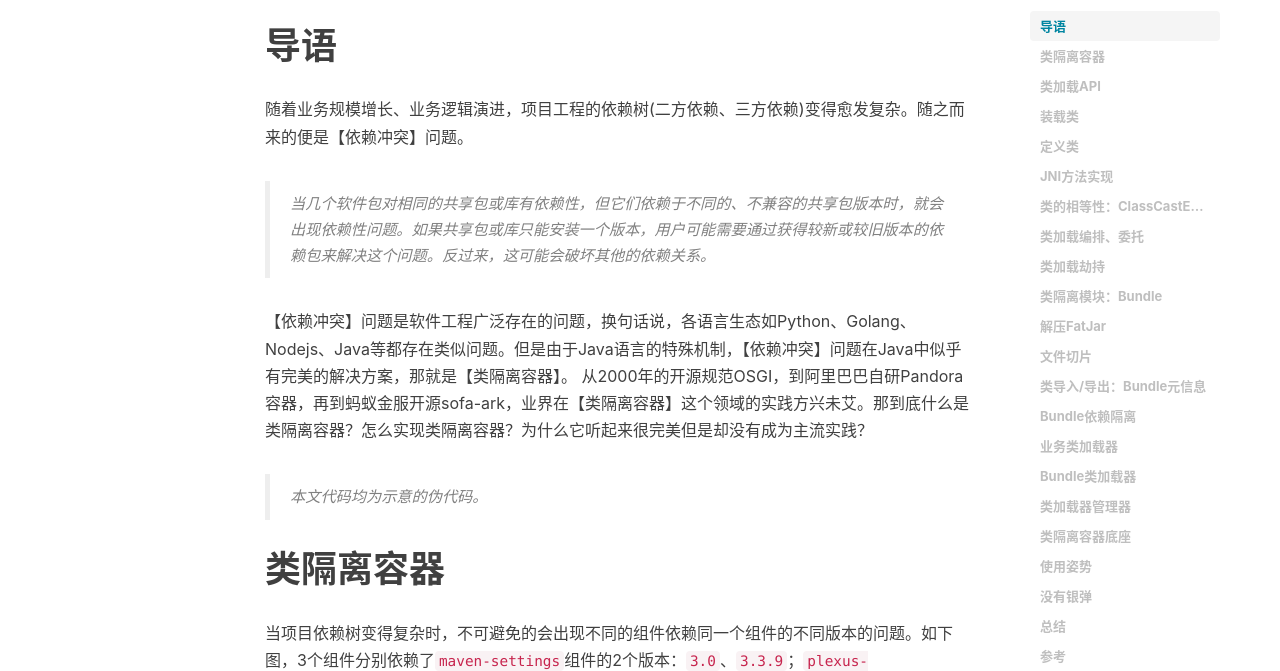
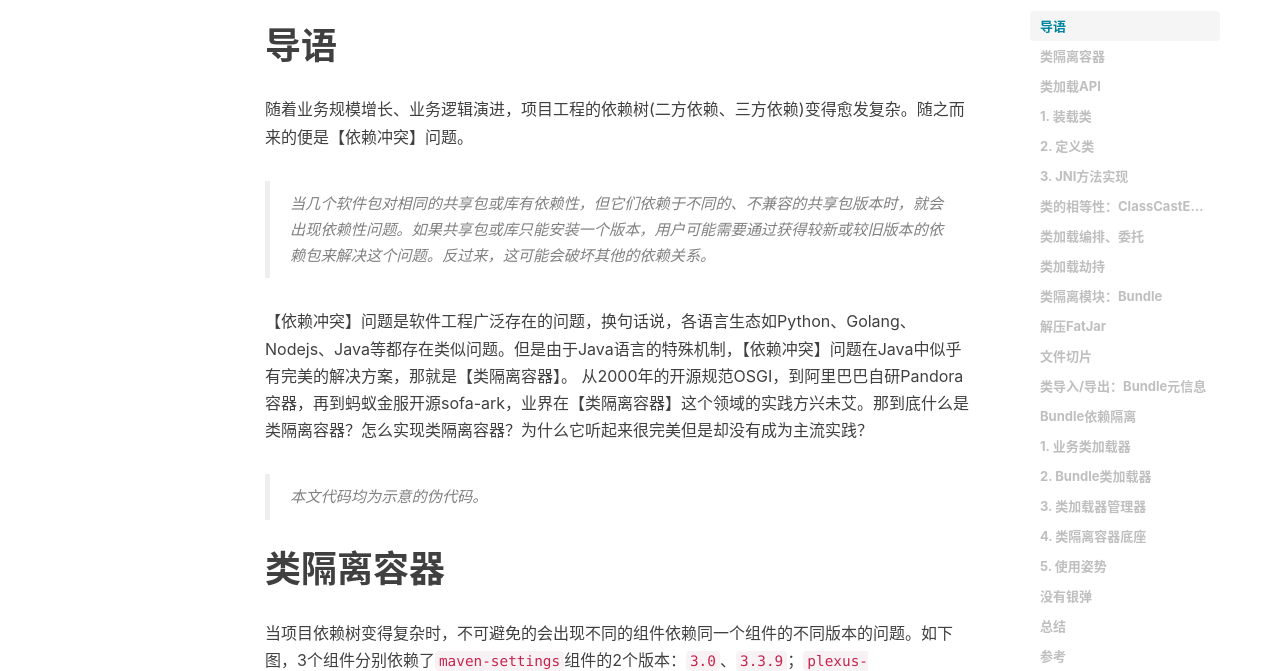
Before and after one commit to yungyu16/yungyu16.github.io, a Jekyll site: the page built from _posts/2024-09-02-浅析Java类隔离规避依赖冲突的实现原理.md, in a window 1280 px wide and 900 px high, scrolled down 454 px. Shown: the part 152-823 px from the top of the window. Built offline with Jekyll 4.4.1, drawn with Linux system fonts in a browser that asks for light colours; nearby versions of some CDN libraries; comment, search, counter and statistics services are not loaded; some of the changed text lies outside the part shown.

Commit message:
feat: new blog

```diff
--- a/_posts/2024-09-02-浅析Java类隔离规避依赖冲突的实现原理.md
+++ b/_posts/2024-09-02-浅析Java类隔离规避依赖冲突的实现原理.md
@@ -62,17 +62,17 @@
 Java提供了类似上述样板代码的具体实现，即：**`java.lang.ClassLoader`**，其实就是大家都熟悉的【模板方法设计模式】
 上述通俗的、抽象的API能力，映射到Java的具体实现分别为：
 
-1. ## 装载类
+## 1. 装载类
 
 ![图片](/img/2024-09-02-浅析Java类隔离规避依赖冲突的实现原理/20240928170008486.jpg)
 
 > java.lang.ClassLoader#loadClass(java.lang.String)
 
-2. ## 定义类
+## 2. 定义类
 ![图片](/img/2024-09-02-浅析Java类隔离规避依赖冲突的实现原理/20240928170021391.jpg)
 > java.lang.ClassLoader#defineClass0
 
-3. ## JNI方法实现
+## 3. JNI方法实现
 ![图片](/img/2024-09-02-浅析Java类隔离规避依赖冲突的实现原理/20240928170040160.jpg)
 > jdk/src/share/native/java/lang/ClassLoader.c
 
@@ -241,17 +241,17 @@
 
 # Bundle依赖隔离
 到这里，我们终于可以看下怎么实现一个类隔离容器了。
-1. ## 业务类加载器
+## 1. 业务类加载器
   ![图片](/img/2024-09-02-浅析Java类隔离规避依赖冲突的实现原理/20240928170720849.jpg)
-2. ## Bundle类加载器
+## 2. Bundle类加载器
   ![图片](/img/2024-09-02-浅析Java类隔离规避依赖冲突的实现原理/20240928170745668.jpg)
-3. ## 类加载器管理器
+## 3. 类加载器管理器
   ![图片](/img/2024-09-02-浅析Java类隔离规避依赖冲突的实现原理/20240928170800482.jpg)
-4. ## 类隔离容器底座
+## 4. 类隔离容器底座
   ![图片](/img/2024-09-02-浅析Java类隔离规避依赖冲突的实现原理/20240928170819876.jpg)
 
   ![图片](/img/2024-09-02-浅析Java类隔离规避依赖冲突的实现原理/20240928170823733.jpg)
-5. ## 使用姿势
+## 5. 使用姿势
 ![图片](/img/2024-09-02-浅析Java类隔离规避依赖冲突的实现原理/20240928170834255.jpg)
 > **上述代码仅为理论示意，并不能直接运行，读者会意即可。**
 
```
